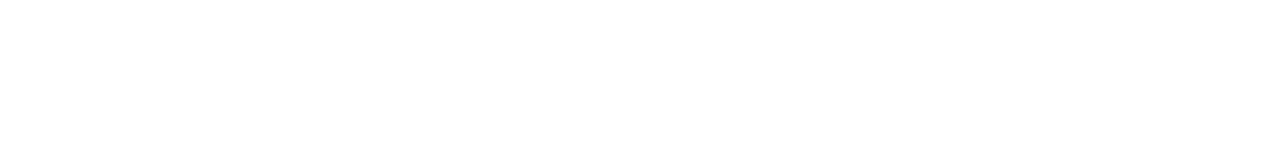
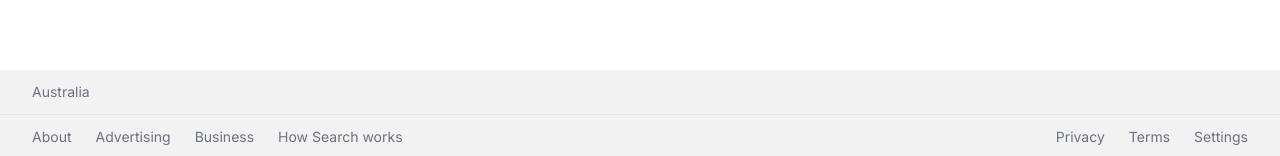
Before and after one commit to liuyuelintop/google-next, a Next.js app: page / in a window 1280 px wide. Shown: the part 641-797 px from the top of the page. Built offline with nearby package versions, Linux system fonts and the light colour scheme; no server answers.

Commit message:
add footer component

```diff
--- a/src/app/page.js
+++ b/src/app/page.js
@@ -1,3 +1,4 @@
+import Footer from "@/components/Footer";
 import HomeHeader from "@/components/HomeHeader";
 import HomeSearch from "@/components/HomeSearch";
 import Image from "next/image";
@@ -16,6 +17,7 @@
           priority
         />
         <HomeSearch />
+        <Footer />
       </div>
     </>
   );
--- /dev/null
+++ b/src/components/CountryLookup.jsx
@@ -0,0 +1,22 @@
+'use client';
+
+import { useEffect, useState } from 'react';
+
+export default function CountryLookup() {
+    const [country, setCountry] = useState('Australia');
+
+    useEffect(() => {
+        const getCountry = async () => {
+            const response = await fetch(
+                `https://extreme-ip-lookup.com/json/?key=${process.env.NEXT_PUBLIC_IP_API_KEY}`
+            )
+                .then((res) => res.json())
+                .then((data) => data.country);
+            if (!response) return;
+            setCountry(response);
+        };
+        getCountry();
+    }, []);
+
+    return <div>{country}</div>;
+}
--- /dev/null
+++ b/src/components/Footer.jsx
@@ -0,0 +1,23 @@
+import CountryLookup from "./CountryLookup";
+export default function Footer() {
+    return (
+        <footer className='absolute bottom-0 text-sm text-gray-500 bg-[#f2f2f2] w-full'>
+            <div className='border-b px-8 py-3'>
+                <CountryLookup />
+            </div>
+            <div className='flex flex-col sm:flex-row justify-between items-center px-8 py-3 space-y-7 sm:space-y-0'>
+                <ul className='flex items-center space-x-6'>
+                    <li className='hover:underline cursor-pointer'>About</li>
+                    <li className='hover:underline cursor-pointer'>Advertising</li>
+                    <li className='hover:underline cursor-pointer'>Business</li>
+                    <li className='hover:underline cursor-pointer'>How Search works</li>
+                </ul>
+                <ul className='flex items-center space-x-6'>
+                    <li className='hover:underline cursor-pointer'>Privacy</li>
+                    <li className='hover:underline cursor-pointer'>Terms</li>
+                    <li className='hover:underline cursor-pointer'>Settings</li>
+                </ul>
+            </div>
+        </footer>
+    );
+}
```
